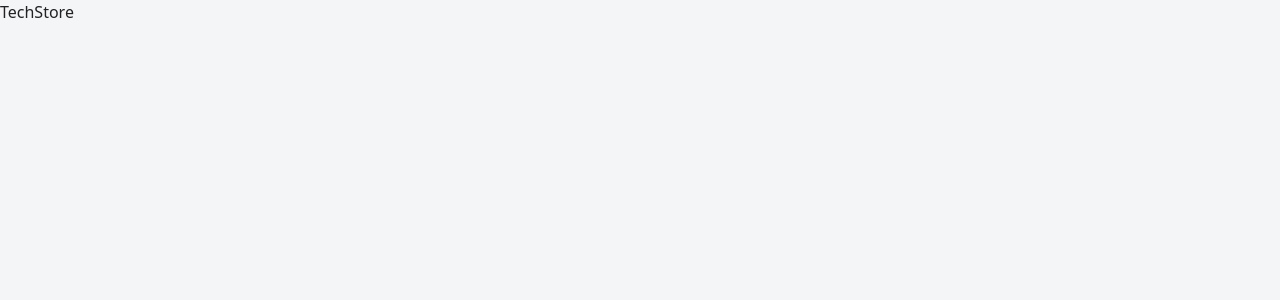
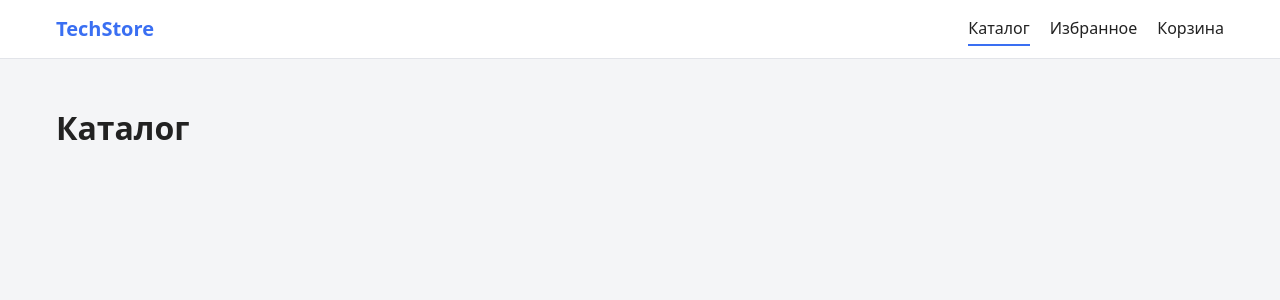
Before and after one commit to Dzhaokan/techstore, a React (Vite) app: page / in a window 1280 px wide. Shown: the top 300 px of the page. Built offline with nearby package versions, Linux system fonts and the light colour scheme.

Commit message:
router, header, page stubs

```diff
--- a/package.json
+++ b/package.json
@@ -12,7 +12,8 @@
   },
   "dependencies": {
     "react": "^19.3.1",
-    "react-dom": "^19.3.1"
+    "react-dom": "^19.3.1",
+    "react-router-dom": "^7.18.5"
   },
   "devDependencies": {
     "@types/node": "^24.19.2",
--- a/src/App.tsx
+++ b/src/App.tsx
@@ -1,5 +1,26 @@
+import { BrowserRouter, Route, Routes } from 'react-router-dom';
+import Header from './components/Header/Header';
+import CatalogPage from './pages/CatalogPage/CatalogPage';
+import ProductPage from './pages/ProductPage/ProductPage';
+import CartPage from './pages/CartPage/CartPage';
+import FavoritesPage from './pages/FavoritesPage/FavoritesPage';
+import NotFoundPage from './pages/NotFoundPage/NotFoundPage';
+
 function App() {
-  return <div>TechStore</div>;
+  return (
+    <BrowserRouter>
+      <Header />
+      <main className="container">
+        <Routes>
+          <Route path="/" element={<CatalogPage />} />
+          <Route path="/product/:id" element={<ProductPage />} />
+          <Route path="/cart" element={<CartPage />} />
+          <Route path="/favorites" element={<FavoritesPage />} />
+          <Route path="*" element={<NotFoundPage />} />
+        </Routes>
+      </main>
+    </BrowserRouter>
+  );
 }
 
 export default App;
--- /dev/null
+++ b/src/components/Header/Header.module.scss
@@ -0,0 +1,51 @@
+@use '../../styles/variables' as *;
+
+.header {
+  background: $white;
+  border-bottom: 1px solid $border;
+  position: sticky;
+  top: 0;
+  z-index: 10;
+}
+
+.inner {
+  max-width: $container;
+  margin: 0 auto;
+  padding: 12px 16px;
+  display: flex;
+  align-items: center;
+  justify-content: space-between;
+  gap: 16px;
+}
+
+.logo {
+  font-weight: 700;
+  font-size: 20px;
+  color: $primary;
+}
+
+.nav {
+  display: flex;
+  gap: 20px;
+
+  a {
+    padding: 4px 0;
+    border-bottom: 2px solid transparent;
+    transition: border-color 0.15s;
+
+    &:hover {
+      border-color: $primary-light;
+    }
+  }
+}
+
+.active {
+  border-color: $primary !important;
+}
+
+@media (max-width: 480px) {
+  .nav {
+    gap: 12px;
+    font-size: 14px;
+  }
+}
--- /dev/null
+++ b/src/components/Header/Header.tsx
@@ -0,0 +1,28 @@
+import { NavLink } from 'react-router-dom';
+import styles from './Header.module.scss';
+
+const Header = () => {
+  return (
+    <header className={styles.header}>
+      <div className={styles.inner}>
+        <NavLink to="/" className={styles.logo}>
+          TechStore
+        </NavLink>
+
+        <nav className={styles.nav}>
+          <NavLink to="/" className={({ isActive }) => (isActive ? styles.active : '')} end>
+            Каталог
+          </NavLink>
+          <NavLink to="/favorites" className={({ isActive }) => (isActive ? styles.active : '')}>
+            Избранное
+          </NavLink>
+          <NavLink to="/cart" className={({ isActive }) => (isActive ? styles.active : '')}>
+            Корзина
+          </NavLink>
+        </nav>
+      </div>
+    </header>
+  );
+};
+
+export default Header;
--- a/src/index.scss
+++ b/src/index.scss
@@ -47,3 +47,11 @@ button {
   display: flex;
   flex-direction: column;
 }
+
+.container {
+  width: 100%;
+  max-width: $container;
+  margin: 0 auto;
+  padding: 24px 16px;
+  flex: 1;
+}
--- /dev/null
+++ b/src/pages/CartPage/CartPage.tsx
@@ -0,0 +1,5 @@
+function CartPage() {
+  return <h1>Корзина</h1>;
+}
+
+export default CartPage;
--- /dev/null
+++ b/src/pages/CatalogPage/CatalogPage.tsx
@@ -0,0 +1,5 @@
+function CatalogPage() {
+  return <h1>Каталог</h1>;
+}
+
+export default CatalogPage;
--- /dev/null
+++ b/src/pages/FavoritesPage/FavoritesPage.tsx
@@ -0,0 +1,5 @@
+function FavoritesPage() {
+  return <h1>Избранное</h1>;
+}
+
+export default FavoritesPage;
--- /dev/null
+++ b/src/pages/NotFoundPage/NotFoundPage.tsx
@@ -0,0 +1,3 @@
+export default function NotFoundPage() {
+  return <h1>Страница не найдена</h1>;
+}
--- /dev/null
+++ b/src/pages/ProductPage/ProductPage.tsx
@@ -0,0 +1,5 @@
+function ProductPage() {
+  return <h1>Товар</h1>;
+}
+
+export default ProductPage;
```
Also changed, not shown: 1 other file (tests, documents, lock files or other folders).
